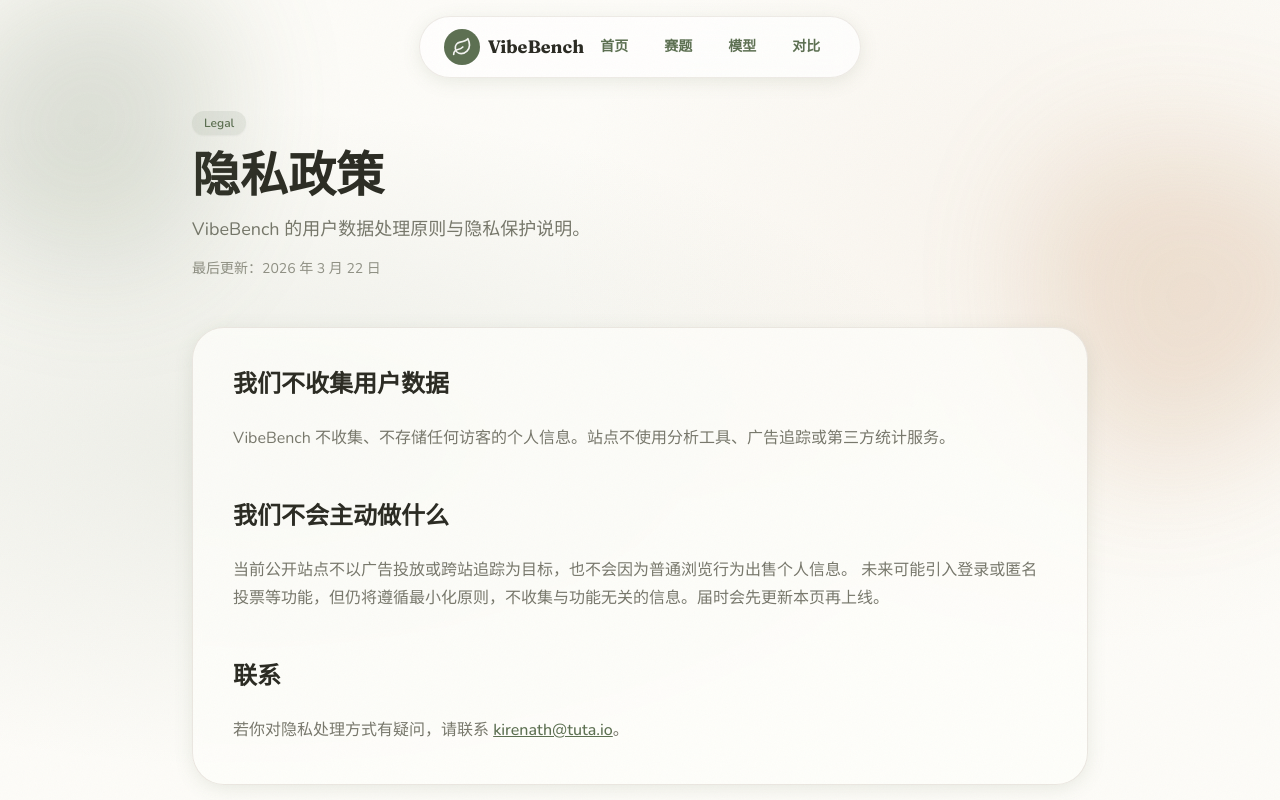
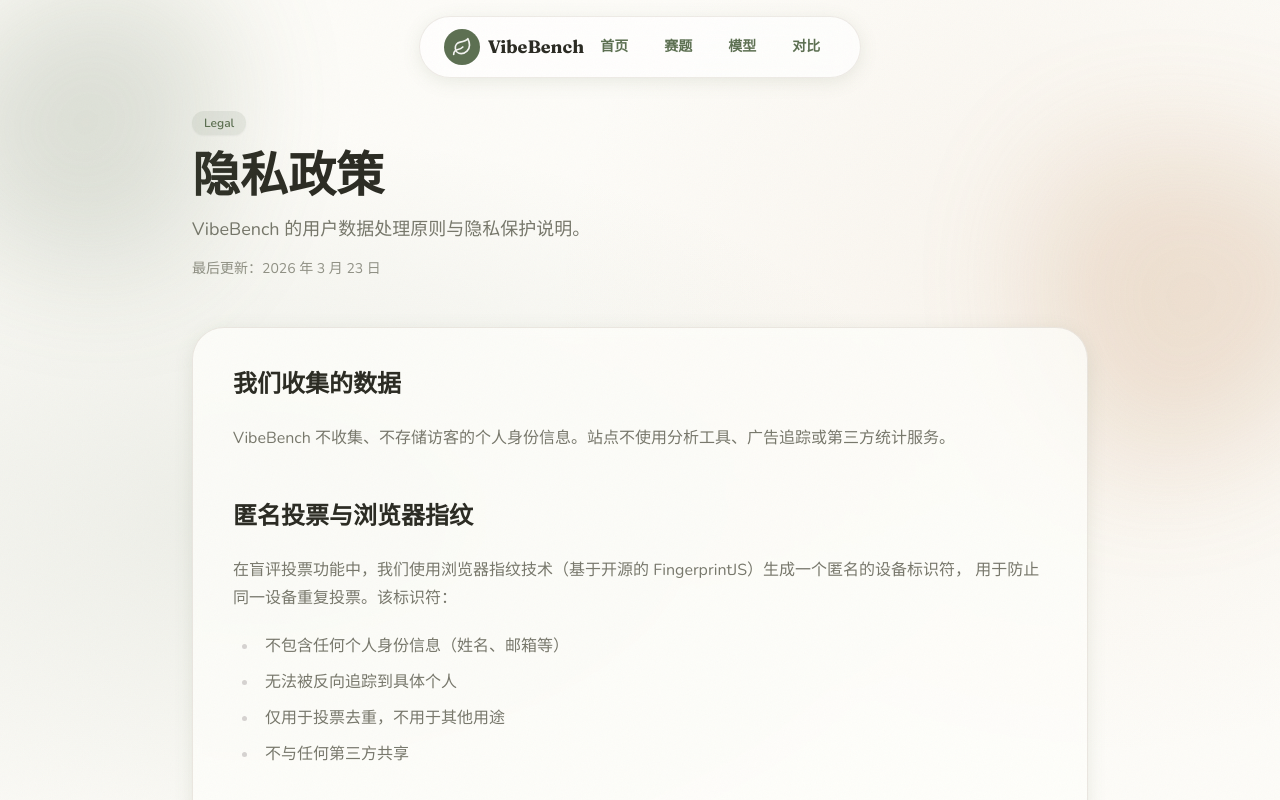
Before and after one commit to kirenath/vibebench, a Next.js app: page /privacy in a window 1280 px wide. Shown: the top 800 px of the page. Built offline with nearby package versions, Linux system fonts and the light colour scheme; no server answers; the database is empty; a web font is replaced by a local one.

Commit message:
增加浏览器指纹

```diff
--- a/package.json
+++ b/package.json
@@ -9,6 +9,7 @@
     "lint": "next lint"
   },
   "dependencies": {
+    "@fingerprintjs/fingerprintjs": "^5.1.0",
     "bcryptjs": "^2.4.3",
     "jsonwebtoken": "^9.0.2",
     "lucide-react": "^0.468.0",
--- a/src/app/api/eval/random/route.ts
+++ b/src/app/api/eval/random/route.ts
@@ -9,11 +9,7 @@ export async function GET(request: NextRequest) {
   const challengeId = searchParams.get("challenge");
   const phaseKey = searchParams.get("phase");
 
-  let voterToken = request.cookies.get("voter_token")?.value;
-  const needsNewCookie = !voterToken;
-  if (!voterToken) {
-    voterToken = crypto.randomUUID();
-  }
+  const voterToken = request.headers.get("x-voter-token") || "";
 
   try {
     const params: any[] = [voterToken];
@@ -96,25 +92,11 @@ export async function GET(request: NextRequest) {
       }
     };
 
-    const response = NextResponse.json({
+    return NextResponse.json({
       success: true,
       data: responseData,
       error: null
     });
-
-    if (needsNewCookie) {
-      // Set the voter_token as an HttpOnly cookie
-      response.cookies.set({
-        name: "voter_token",
-        value: voterToken,
-        httpOnly: true,
-        path: "/",
-        maxAge: 60 * 60 * 24 * 365, // 1 year
-        sameSite: "strict",
-      });
-    }
-
-    return response;
   } catch (err: any) {
     return jsonError(err.message, 500);
   }
--- a/src/app/api/eval/vote/route.ts
+++ b/src/app/api/eval/vote/route.ts
@@ -11,7 +11,7 @@ export async function POST(request: NextRequest) {
       return jsonError("Missing required fields", 400);
     }
 
-    const voterToken = request.cookies.get("voter_token")?.value;
+    const voterToken = request.headers.get("x-voter-token");
     if (!voterToken) {
       return jsonError("Missing voter token. Please refresh the page.", 403);
     }
--- a/src/app/eval/page.tsx
+++ b/src/app/eval/page.tsx
@@ -1,10 +1,11 @@
 "use client";
 
-import { useState, useEffect, useCallback } from "react";
+import { useState, useEffect, useCallback, useRef } from "react";
 import { ArrowLeft, RefreshCw, AlertTriangle, Sparkles, Maximize2, ExternalLink, Equal, SkipForward, PartyPopper } from "lucide-react";
 import Link from "next/link";
 import CustomSelect from "@/components/CustomSelect";
 import HtmlPreviewModal from "@/components/HtmlPreviewModal";
+import FingerprintJS from "@fingerprintjs/fingerprintjs";
 
 interface EvalData {
   challenge_phase_id: string;
@@ -51,6 +52,14 @@ export default function EvalPage() {
   const [iframeKeyLeft, setIframeKeyLeft] = useState(0);
   const [iframeKeyRight, setIframeKeyRight] = useState(0);
   const [previewUrl, setPreviewUrl] = useState<string | null>(null);
+  const fingerprintRef = useRef<string>("");
+
+  // Initialize FingerprintJS on mount
+  useEffect(() => {
+    FingerprintJS.load().then(fp => fp.get()).then(result => {
+      fingerprintRef.current = result.visitorId;
+    });
+  }, []);
 
   useEffect(() => {
     fetch("/api/challenges")
@@ -89,7 +98,9 @@ export default function EvalPage() {
         url += `?${params.toString()}`;
       }
 
-      const res = await fetch(url);
+      const res = await fetch(url, {
+        headers: fingerprintRef.current ? { "X-Voter-Token": fingerprintRef.current } : {},
+      });
       const json = await res.json();
       if (!res.ok || !json.success) {
         throw new Error(json.error || "Failed to fetch pair");
@@ -120,7 +131,10 @@ export default function EvalPage() {
       const duration_ms = Date.now() - startTime;
       const res = await fetch("/api/eval/vote", {
         method: "POST",
-        headers: { "Content-Type": "application/json" },
+        headers: {
+          "Content-Type": "application/json",
+          ...(fingerprintRef.current ? { "X-Voter-Token": fingerprintRef.current } : {}),
+        },
         body: JSON.stringify({
           challenge_phase_id: data.challenge_phase_id,
           left_submission_id: data.left.submission_id,
--- a/src/app/privacy/page.tsx
+++ b/src/app/privacy/page.tsx
@@ -13,18 +13,24 @@ export default function PrivacyPage() {
       eyebrow="Legal"
       title="隐私政策"
       description="VibeBench 的用户数据处理原则与隐私保护说明。"
-      updatedAt="2026 年 3 月 22 日"
+      updatedAt="2026 年 3 月 23 日"
     >
-      <h2>我们不收集用户数据</h2>
+      <h2>我们收集的数据</h2>
       <p>
-        VibeBench 不收集、不存储任何访客的个人信息。站点不使用分析工具、广告追踪或第三方统计服务。
+        VibeBench 不收集、不存储访客的个人身份信息。站点不使用分析工具、广告追踪或第三方统计服务。
       </p>
 
-      <h2>我们不会主动做什么</h2>
+      <h2>匿名投票与浏览器指纹</h2>
       <p>
-        当前公开站点不以广告投放或跨站追踪为目标，也不会因为普通浏览行为出售个人信息。
-        未来可能引入登录或匿名投票等功能，但仍将遵循最小化原则，不收集与功能无关的信息。届时会先更新本页再上线。
+        在盲评投票功能中，我们使用浏览器指纹技术（基于开源的 FingerprintJS）生成一个匿名的设备标识符，
+        用于防止同一设备重复投票。该标识符：
       </p>
+      <ul>
+        <li>不包含任何个人身份信息（姓名、邮箱等）</li>
+        <li>无法被反向追踪到具体个人</li>
+        <li>仅用于投票去重，不用于其他用途</li>
+        <li>不与任何第三方共享</li>
+      </ul>
 
       <h2>联系</h2>
       <p>
```
Also changed, not shown: 1 other file (tests, documents, lock files or other folders).
